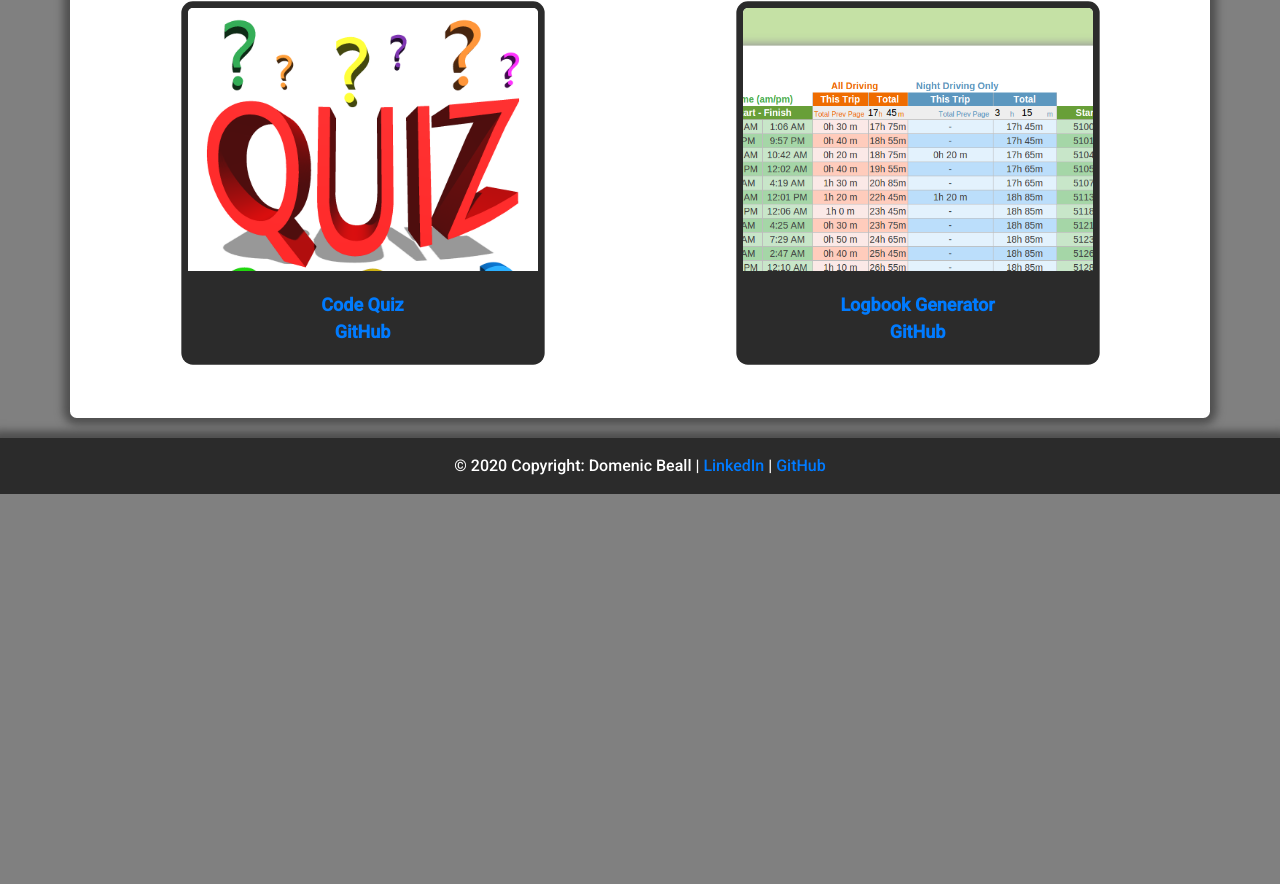
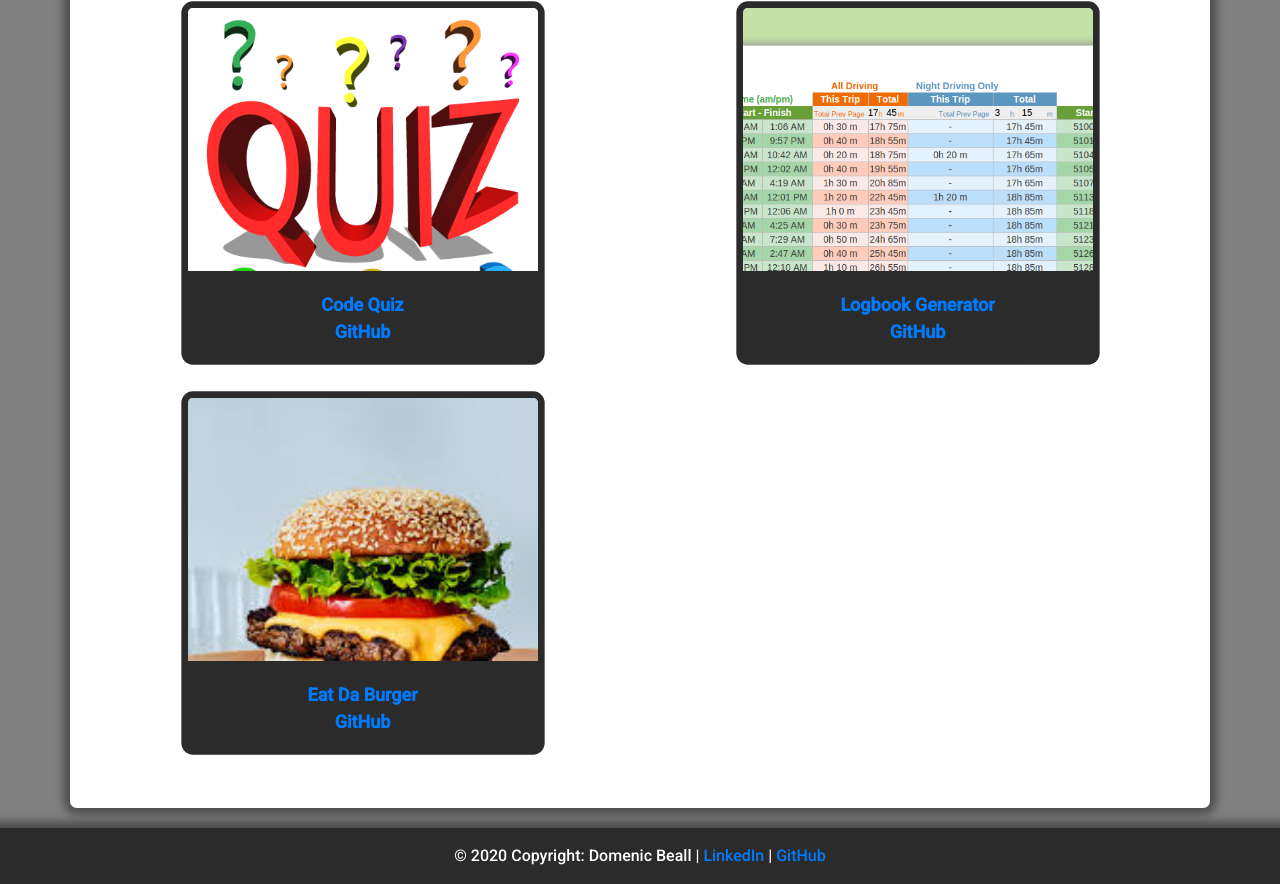
Before and after one commit to DomenicBeall/UpdatedPortfolio, a plain HTML site: page portfolio.html in a window 1280 px wide. Shown: the part 583-1467 px from the top of the page. Before the commit the page ends 1077 px from the top, so only its background shows below. Drawn offline with nearby package versions, Linux system fonts and the light colour scheme.

Commit message:
Added Eat-Da-Burger

```diff
--- a/css/portfolio.css
+++ b/css/portfolio.css
@@ -36,6 +36,11 @@
     background-size: cover !important;
 }
 
+.project-card.bg5 {
+    background: url("../assets/Burger.jpg") center !important;
+    background-size: cover !important;
+}
+
 /* Set the size and relative position of the card label*/
 .card-label {
     width: 100%;
--- a/portfolio.html
+++ b/portfolio.html
@@ -94,6 +94,15 @@
                             </div>
                         </div>
                     </div>
+
+                    <div class="col-sm-12 col-md-6">
+                        <div class="project-card bg5">
+                            <div class="card-label">
+                                <a href="https://intense-stream-16931.herokuapp.com/"><p class="card-text">Eat Da Burger</p></a>
+                                <a href="https://github.com/DomenicBeall/eat-da-burger"><p class="card-text">GitHub</p></a>
+                            </div>
+                        </div>
+                    </div>
                 </div>
             </div>
 
```
Also changed, not shown: assets/Burger.jpg (added).
